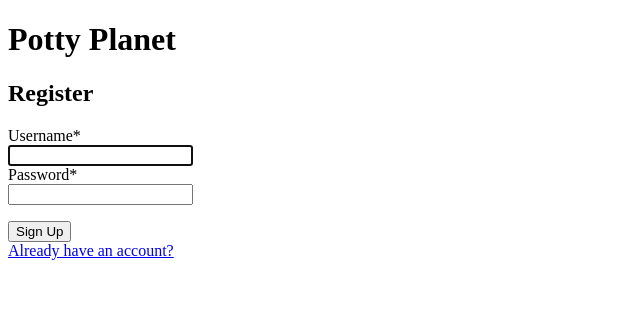
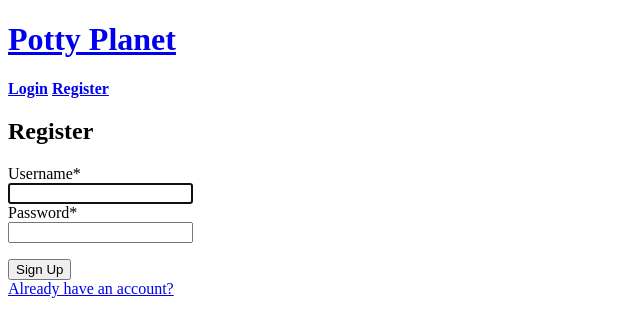
Before and after one commit to johnbdev61/potty-planet-client, a React (Create React App) app: page /register in a window 1280 px wide. Shown: the top 336 px of the page, without its empty margins (0-640 px from the left). Built offline with nearby package versions, Linux system fonts and the light colour scheme; no server answers.

Commit message:
added header

```diff
--- a/src/Components/App/App.js
+++ b/src/Components/App/App.js
@@ -1,5 +1,6 @@
 import React, { Component } from 'react'
 import { Route, Switch } from 'react-router-dom'
+import Header from '../Header/Header'
 import PrivateRoute from '../PrivateRoute/PrivateRoute'
 import PublicOnlyRoute from '../PublicOnlyRoute/PublicOnlyRoute'
 import RegisterRoute from '../../Routes/RegisterRoute/RegisterRoute'
@@ -19,7 +20,7 @@ export default class App extends Component {
     const { hasError } = this.state
     return (
       <div className='App'>
-        <h1>Potty Planet</h1>
+        <Header />
         <main>
           {hasError && (
             <p>There was an error! Sorry!</p>
--- /dev/null
+++ b/src/Components/Header/Header.js
@@ -0,0 +1,58 @@
+import React, { Component } from 'react'
+import { Link } from 'react-router-dom'
+import TokenService from '../../Services/token-service'
+import Context from '../../Context/Context'
+
+export default class Header extends Component {
+  static contextType = Context
+
+  handleLogoutClick = () => {
+    this.context.processLogout()
+  }
+
+  renderLogoutLink() {
+    return (
+      <div>
+        <div className='header-name'>
+          <span>
+            <b>Logged in as </b>
+            {this.context.user.username}
+          </span>
+        </div>
+        <nav>
+          <Link className='user' onClick={this.handleLogoutClick} to='/login'>
+            <b>Logout</b>
+          </Link>
+        </nav>
+      </div>
+    )
+  }
+
+  renderLoginLink() {
+    return (
+      <nav>
+        <Link className='user' to='/login'>
+          <b>Login</b>
+        </Link>{' '}
+        <Link className='user' to='/register'>
+          <b>Register</b>
+        </Link>
+      </nav>
+    )
+  }
+
+  render() {
+    return (
+      <header>
+        <h1 className='header'>
+          <Link className='title' to='/'>
+            Potty Planet
+          </Link>
+        </h1>
+        {TokenService.hasAuthToken()
+          ? this.renderLogoutLink()
+          : this.renderLoginLink()}
+      </header>
+    )
+  }
+}
--- a/src/Components/LoginForm/LoginForm.js
+++ b/src/Components/LoginForm/LoginForm.js
@@ -24,7 +24,7 @@ export default class LoginForm extends Component {
       username.value = ''
       password.value = ''
       console.log('AUTH')
-        this.context.handleLogin(res.authToken)
+        this.context.processLogin(res.authToken)
         this.props.onLoginSuccess()
     })
     .catch(res => {
--- a/src/Services/post-api-service.js
+++ b/src/Services/post-api-service.js
@@ -27,7 +27,7 @@ const PostApiService = {
       !res.ok ? res.json().then((e) => Promise.reject(e)) : res.json()
     )
   },
-  postComment(postId, text) {
+  postComment(postId, comment) {
     return fetch(`${config.API_ENDPOINT}/comments`, {
       method: 'POST',
       headers: {
```
Also changed, not shown: 1 other file (tests, documents, lock files or other folders).
